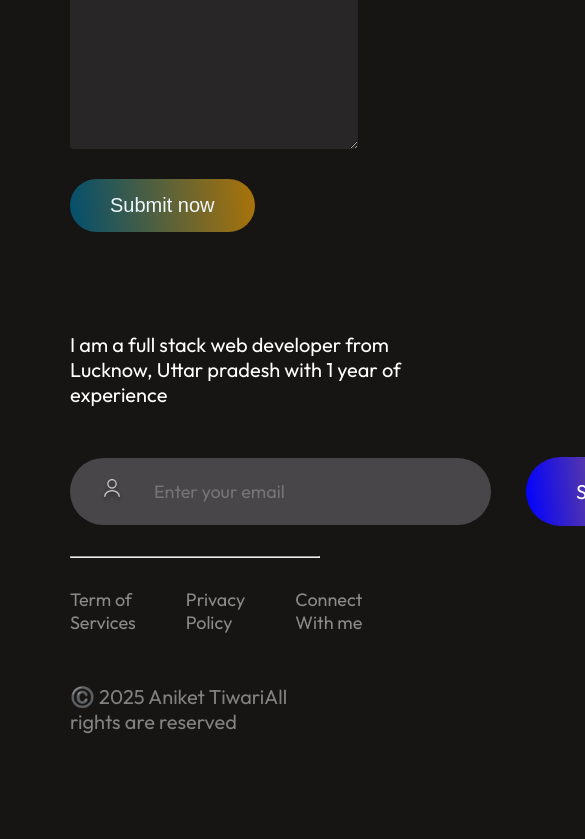
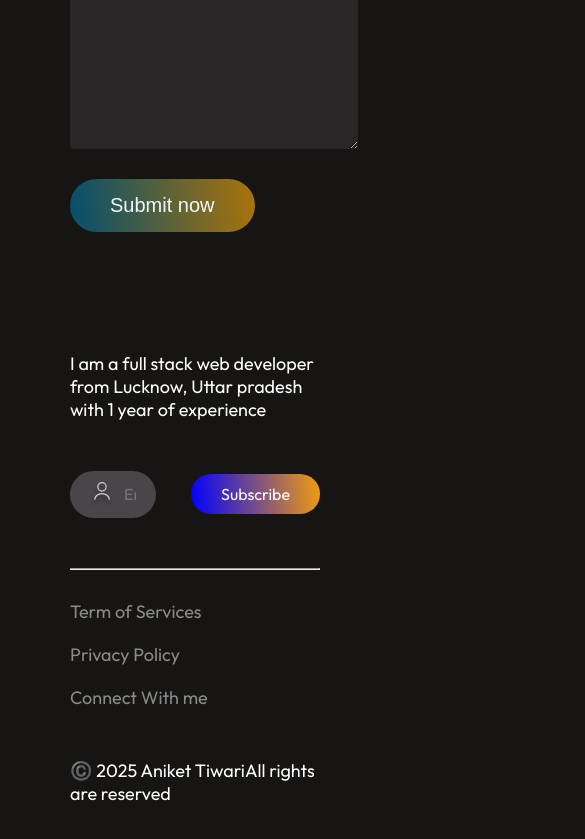
Before and after one commit to Anikettiw-at/portreact, a React (Vite) app: page / in a window 390 px wide. Shown: the part 6094-6933 px from the top of the page, 585 px wide, since content can reach past the window. Before the commit the page ends 6878 px from the top, so only its background shows below. Built offline with nearby package versions, Linux system fonts and the light colour scheme.

Commit message:
Update Footer.css
FOOTER IMPROVEMENT

```diff
--- a/src/components/Footer/Footer.css
+++ b/src/components/Footer/Footer.css
@@ -8,6 +8,10 @@
 .footer-top{
     display: flex;
     justify-content: space-between;
+    width: 100%;
+    align-items: center;
+    padding: 20px 0;
+    gap: 50px;
 
 }
 .footer-top-left p{
@@ -62,10 +66,10 @@
     width: 100%; */
 
 }
-.footer-bottom-left{
+/* .footer-bottom-left{
     font-size: 20px;
     color: rgb(130, 129, 129);
-}
+} */
 .footer-bottom-right{
     display: flex;
     gap: 50px;
@@ -84,6 +88,9 @@
     transform: scale(1.1);
     transition: 0.3s;
 }
+
+
+
 @media(max-width:768px) {
     .footer{
         margin: 50px 70px;
@@ -99,4 +106,32 @@
 
     }
 
+    .footer-subscribe{
+
+        text-align: center;
+
+        padding: 10px 30px;
+        font-size: 16px;
+    }
+    .footer-email-input{
+        width: 100%;
+        padding: 10px 20px;
+        gap: 10px;
+    }
+    .footer-email-input input{
+        width: 100%;
+        font-size: 16px;
+    }
+    .footer-top-left p{
+        width: 100%;
+        font-size: 18px;
+    }
+    .footer-bottom-right{
+        flex-direction: column;
+        gap: 20px;
+    }
+    .footer-bottom-right a{
+        font-size: 16px;
+    }
+
 }
```
